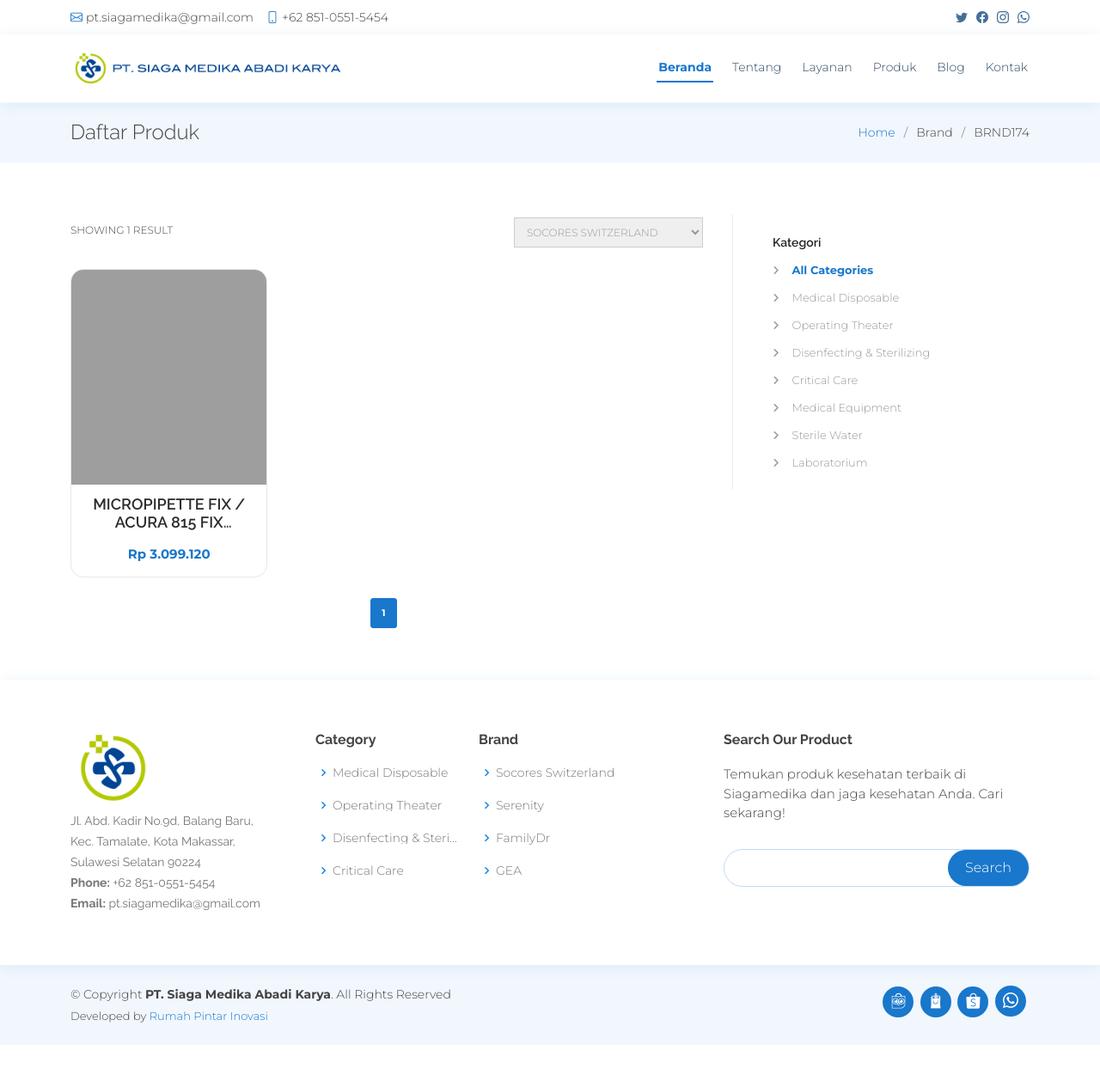
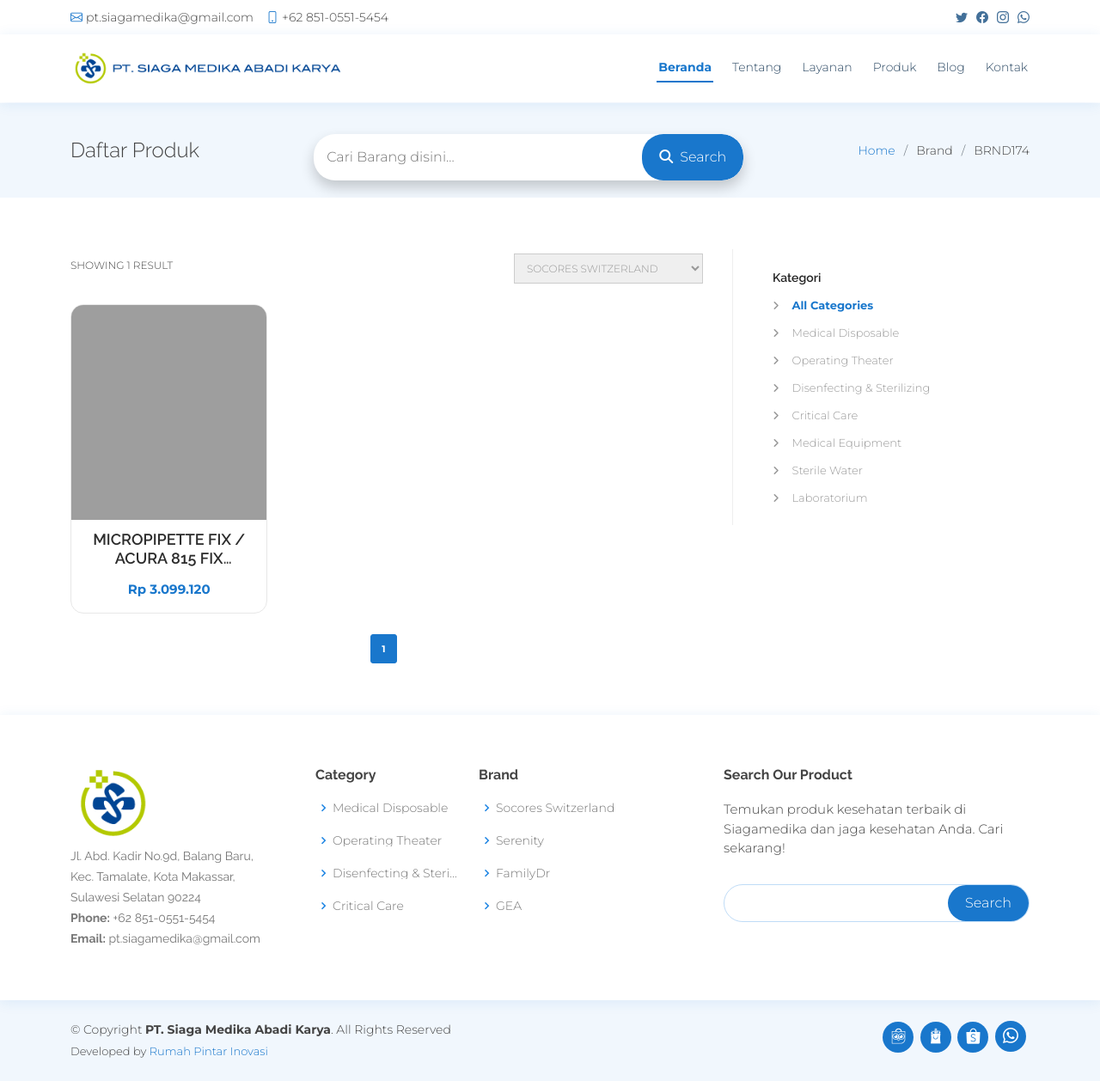
Before and after one commit to hackermu2001/siagamedika, a PHP site: page /brand_filtering.php?brand=BRND174 in a window 1280 px wide. Shown: the whole page at 86% size. Before the commit the page ends 1216 px from the top, so only its background shows below. Run offline with PHP 8.4, Linux system fonts and the light colour scheme; data comes from the database, SQL or seed files in the repository; some libraries are stand-ins or nearby versions; grey boxes are pictures that could not be loaded.

Commit message:
Tambah Fitur Search
Fitur Search pada Brand Filtering dan Category Filetering

```diff
--- a/brand_filtering.php
+++ b/brand_filtering.php
@@ -74,6 +74,10 @@
 
                 <div class="d-flex justify-content-between align-items-center">
                     <h2>Daftar Produk</h2>
+                    <form method="get" action="search.php" class="search-container mt-3">
+                        <input type="text" id="search" name="q" placeholder="Cari Barang disini..." />
+                        <button id="search-button"><i class="fas fa-search me-2"></i>Search</button>
+                    </form>
                     <ol>
                         <li><a href="index.php">Home</a></li>
                         <li>Brand</li>
--- a/categories_filtering.php
+++ b/categories_filtering.php
@@ -86,6 +86,10 @@
 
                 <div class="d-flex justify-content-between align-items-center">
                     <h2>Daftar Produk</h2>
+                    <form method="get" action="search.php" class="search-container mt-3">
+                        <input type="text" id="search" name="q" placeholder="Cari Barang disini..." />
+                        <button id="search-button"><i class="fas fa-search me-2"></i>Search</button>
+                    </form>
                     <ol>
                         <li><a href="index.php">Home</a></li>
                         <li>Category</li>
```
